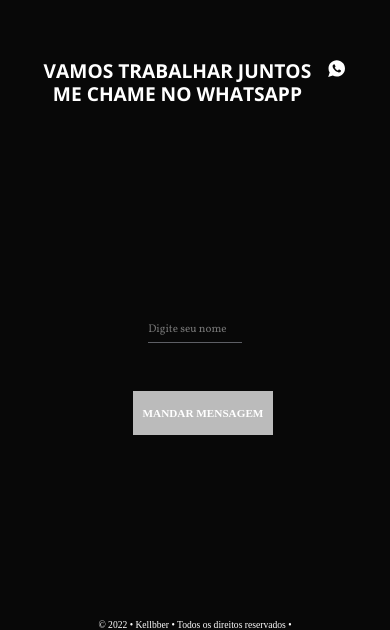
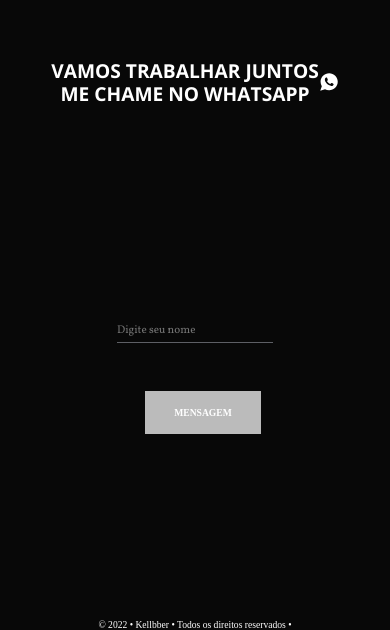
Before and after one commit to Kellbber/landing-one, a React (Vite) app: page / in a window 390 px wide. Shown: the part 2999-3629 px from the top of the page. Built offline with nearby package versions, Linux system fonts and the light colour scheme.

Commit message:
fix(portfolio): implemented new responsive

```diff
--- a/src/components/Contact/index.tsx
+++ b/src/components/Contact/index.tsx
@@ -23,7 +23,7 @@
         VAMOS TRABALHAR JUNTOS
         <br />
         ME CHAME NO WHATSAPP
-        <IoLogoWhatsapp style={{marginLeft:"1rem"}} />
+        <IoLogoWhatsapp size={20}/>
       </S.title>
       <S.form id="CONTACT">
         <S.input type="text"  autoComplete="off" placeholder="Digite seu nome" required name="name" onChange={handleChangeValues}/>
@@ -32,7 +32,7 @@
         <S.buttonContact  href={`https://wa.me/5554996580748?text=Olá,%20meu%20nome%20é%20${name.name}%20e%20gostaria%20de%20fazer%20um%20orçamento!`} target="blank">
           MANDAR MENSAGEM
         </S.buttonContact>
-          :<S.buttonDisable>MANDAR MENSAGEM</S.buttonDisable>}
+          :<S.buttonDisable>MENSAGEM</S.buttonDisable>}
       </S.form>
       <S.footer>
       <p>© 2022 •  Kellbber • Todos os direitos reservados •</p>
--- a/src/components/Contact/style.ts
+++ b/src/components/Contact/style.ts
@@ -20,8 +20,11 @@
 font-size: 2.5rem;
 color: ${theme.colors.primaryColor};
 text-align: center;
+align-items: center;
+justify-content: center;
 font-weight: 600;
 line-height: 1.2;
+width: 100%;
 text-align: center;
 @media only screen and (max-width: 900px) {
         font-size: 1.8rem;
@@ -30,6 +33,9 @@
     }
     @media only screen and (max-width: 500px) {
         font-size: 1.2rem;
+        align-self: center;
+        justify-content: center;
+        align-items: center;
     }
     @media only screen and (max-width: 350px) {
         font-size: 1rem;
@@ -69,10 +75,16 @@
 margin-bottom: .3rem;
 @media only screen and (max-width: 900px) {
         font-size: .8rem;
+        width: 40%;
     }
+     @media only screen and (max-width: 670px) {
+        width: 50%;
+    }
+
     @media only screen and (max-width: 500px) {
         font-size: .7rem;
     }
+
     @media only screen and (max-width: 350px) {
         font-size: .6rem;
     }
@@ -87,7 +99,19 @@
   align-self: center;
   padding: .5px;
   background-color: #5d5f65;
+  @media only screen and (max-width: 900px) {
+        font-size: .8rem;
+        width: 40%;
+    }
+    @media only screen and (max-width: 670px) {
+      width: 50%;
+    }
+    @media only screen and (max-width: 350px) {
 
+    }
+    @media only screen and (max-width: 280px) {
+
+    }
 `
 
 export const buttonContact = styled.a`
@@ -183,7 +207,7 @@
   font-weight: 600;
   display: flex;
   align-items: center;
-  justify-content: space-evenly;
+justify-content: center;
   position: relative;
   z-index: 1;
   overflow: hidden;
@@ -203,20 +227,13 @@
         width: 32%;
     }
     @media only screen and (max-width: 500px) {
-        width: 35%;
+      font-size: .6rem;
+        width: 25%;
     }
     @media only screen and (max-width: 460px) {
         width: 37%;
     }
-    @media only screen and (max-width: 430px) {
-        width: 45%;
-    }
-    @media only screen and (max-width: 360px) {
-        font-size: .6rem;
-    }
-    @media only screen and (max-width: 300px) {
-        width: 50%;
-    }
+
 `}
 
 `
```
